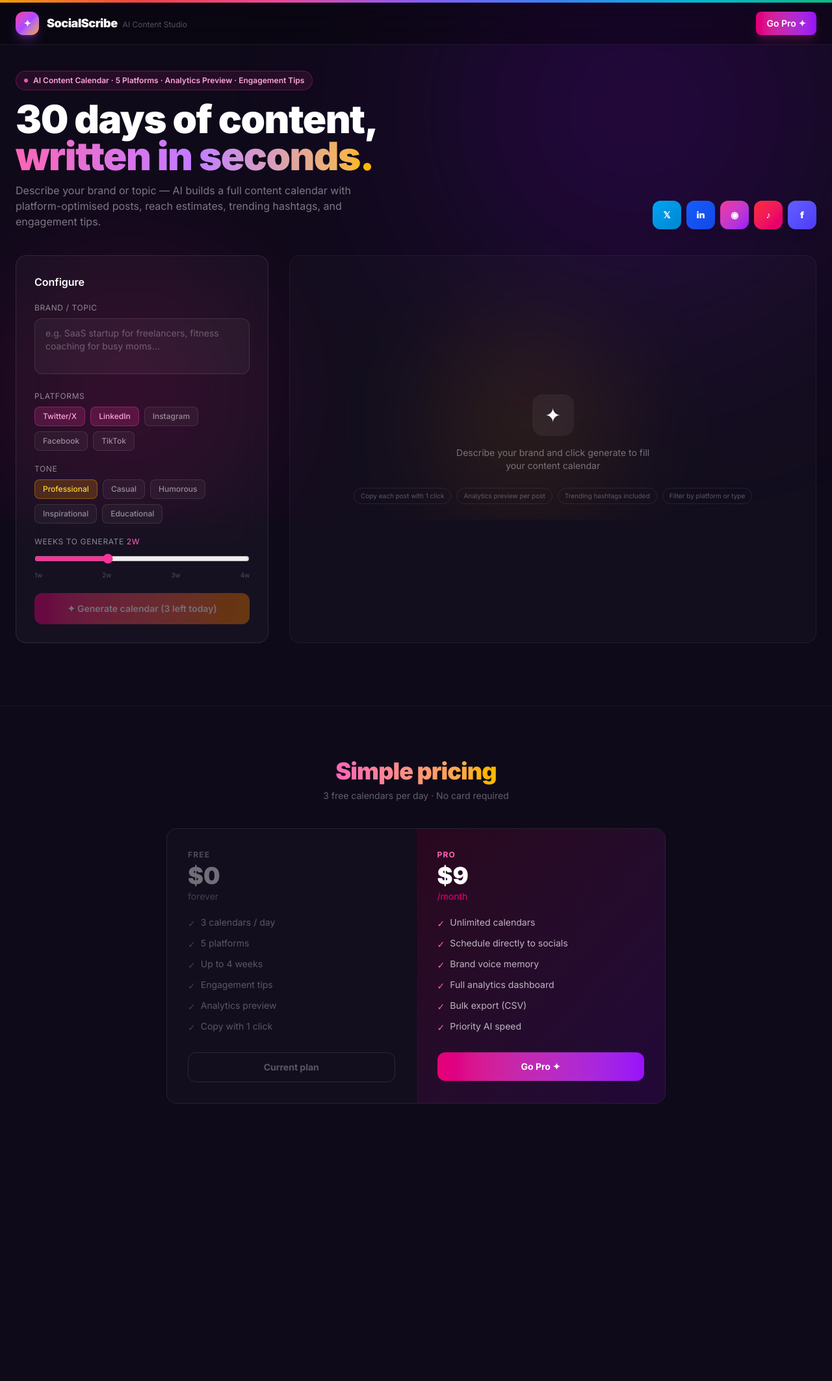
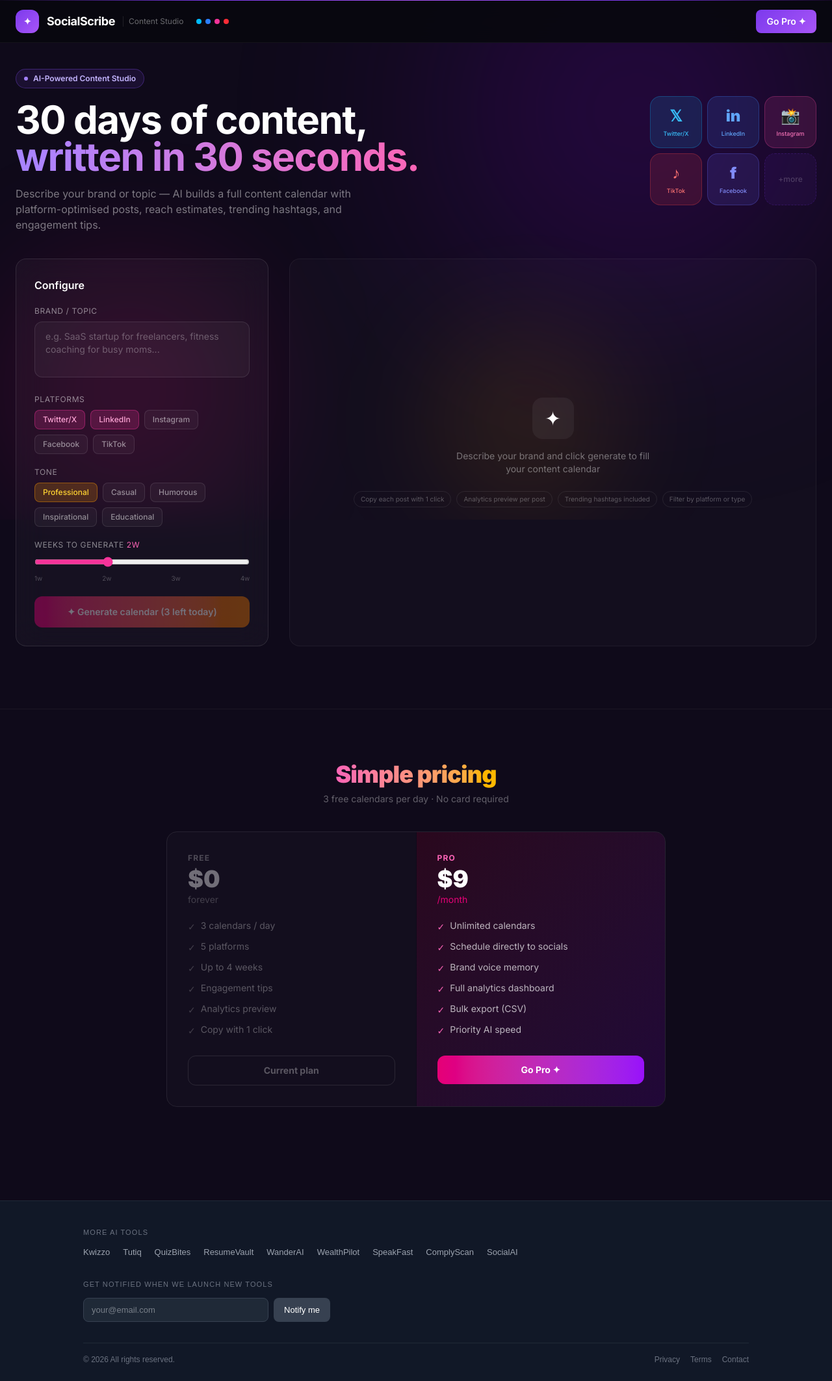
Before and after one commit to infosiva/social-media-calendar, a Next.js app: page / in a window 1280 px wide. Shown: the whole page at 65% size. Before the commit the page ends 1779 px from the top, so only its background shows below. Built offline with nearby package versions, Linux system fonts and the light colour scheme.

Commit message:
Redesign: creator studio UI, violet accents, cross-product footer, tracker

```diff
--- a/src/app/layout.tsx
+++ b/src/app/layout.tsx
@@ -1,6 +1,7 @@
 import type { Metadata } from "next";
 import { Inter } from "next/font/google";
 import "./globals.css";
+import SharedFooter from "@/components/SharedFooter";
 
 const inter = Inter({ subsets: ["latin"] });
 
@@ -12,7 +13,11 @@
 export default function RootLayout({ children }: { children: React.ReactNode }) {
   return (
     <html lang="en" className="dark">
-      <body className={inter.className}>{children}<script src="/t.js" data-site="social-media-calendar.vercel.app" defer></script></body>
+      <body className={inter.className}>
+        {children}
+        <SharedFooter theme="dark" />
+        <script src="http://31.97.56.148:3098/t.js" data-site="social-media-calendar.vercel.app" defer></script>
+      </body>
     </html>
   );
 }
--- a/src/app/page.tsx
+++ b/src/app/page.tsx
@@ -313,28 +313,29 @@
         <div className="absolute bottom-0 right-1/4 w-[300px] h-[300px] rounded-full bg-amber-500/10 blur-[80px]" />
       </div>
 
-      {/* Rainbow top bar */}
-      <div className="rainbow-line h-1 w-full" />
+      {/* Violet gradient top line — replaces rainbow bar */}
+      <div className="h-px w-full" style={{ background: 'linear-gradient(90deg, transparent, #7c3aed, #a855f7, #7c3aed, transparent)' }} />
 
-      {/* Nav */}
-      <nav className="border-b border-white/8 backdrop-blur-xl bg-black/30 sticky top-0 z-50">
+      {/* Nav — Creator Studio */}
+      <nav className="border-b border-white/5 backdrop-blur-xl sticky top-0 z-50" style={{ background: 'rgba(8,8,15,0.92)' }}>
         <div className="max-w-7xl mx-auto px-6 py-3.5 flex items-center justify-between">
           <div className="flex items-center gap-3">
-            <div className="relative">
-              <div className="w-9 h-9 rounded-xl bg-gradient-to-br from-pink-500 via-purple-500 to-amber-500 flex items-center justify-center text-sm font-black shadow-lg shadow-purple-500/30">✦</div>
+            <div className="w-9 h-9 rounded-xl flex items-center justify-center text-sm font-black" style={{ background: 'linear-gradient(135deg, #7c3aed, #a855f7)' }}>✦</div>
+            <div className="flex items-center gap-2">
+              <span className="font-bold text-lg tracking-tight text-white">SocialScribe</span>
+              <span className="hidden sm:inline text-xs text-white/40 border-l border-white/10 pl-2 ml-1">Content Studio</span>
             </div>
-            <div>
-              <span className="font-black text-lg tracking-tight">SocialScribe</span>
-              <span className="hidden sm:inline text-xs text-white/30 ml-2">AI Content Studio</span>
+            {/* Platform dots */}
+            <div className="hidden sm:flex items-center gap-1.5 ml-2">
+              <span className="w-2 h-2 rounded-full bg-sky-400" title="Twitter/X" />
+              <span className="w-2 h-2 rounded-full bg-blue-500" title="LinkedIn" />
+              <span className="w-2 h-2 rounded-full bg-pink-500" title="Instagram" />
+              <span className="w-2 h-2 rounded-full bg-red-500" title="TikTok" />
             </div>
           </div>
           <div className="flex items-center gap-3">
             {posts.length > 0 && (
               <>
-                <div className="hidden sm:flex items-center gap-1 px-3 py-1.5 rounded-full bg-purple-500/15 border border-purple-500/25">
-                  <span className="text-xs text-purple-300 font-medium">{posts.length} posts ready</span>
-                </div>
-                {/* Analytics toggle */}
                 <button onClick={() => setShowAnalytics(s => !s)}
                   className={`hidden sm:flex items-center gap-1.5 px-3 py-1.5 rounded-lg border text-xs font-medium transition-all ${
                     showAnalytics
@@ -344,12 +345,12 @@
                   📈 {showAnalytics ? 'Hide analytics' : 'Analytics preview'}
                 </button>
                 <button onClick={copyAll}
-                  className="px-3 py-1.5 rounded-lg border border-white/10 bg-white/[0.04] text-xs text-white/60 hover:text-white hover:border-white/20 transition-all">
-                  Export all
+                  className="px-3 py-1.5 rounded-lg border border-white/15 text-xs text-white/60 hover:text-white hover:border-white/30 transition-all">
+                  Export
                 </button>
               </>
             )}
-            <button className="px-4 py-2 rounded-lg bg-gradient-to-r from-pink-600 to-purple-600 hover:from-pink-500 hover:to-purple-500 text-sm font-semibold transition-all shadow-lg shadow-pink-500/20">
+            <button className="px-4 py-2 rounded-lg text-sm font-semibold transition-all" style={{ background: 'linear-gradient(135deg, #7c3aed, #a855f7)', color: '#fff' }}>
               Go Pro ✦
             </button>
           </div>
@@ -357,35 +358,44 @@
       </nav>
 
       <div className="max-w-7xl mx-auto px-6 pt-10 pb-24">
-        {/* Hero */}
+        {/* Hero — Creator Studio */}
         <div className="mb-10">
-          <div className="flex flex-col md:flex-row md:items-end justify-between gap-6">
-            <div>
-              <div className="inline-flex items-center gap-2 px-3 py-1.5 rounded-full border border-pink-500/30 bg-pink-500/10 text-pink-300 text-xs font-semibold mb-4">
-                <span className="w-1.5 h-1.5 rounded-full bg-pink-400 animate-pulse" />
-                AI Content Calendar · 5 Platforms · Analytics Preview · Engagement Tips
+          <div className="flex flex-col md:flex-row md:items-center justify-between gap-8">
+            {/* Left: headline */}
+            <div className="flex-1">
+              <div className="inline-flex items-center gap-2 px-3 py-1.5 rounded-full border border-violet-500/30 bg-violet-500/10 text-violet-300 text-xs font-semibold mb-5">
+                <span className="w-1.5 h-1.5 rounded-full bg-violet-400 animate-pulse" />
+                AI-Powered Content Studio
               </div>
-              <h1 className="text-5xl md:text-6xl font-black tracking-tight leading-[0.95] mb-3">
+              <h1 className="text-5xl md:text-6xl font-bold tracking-tight leading-[0.95] mb-4 text-white">
                 30 days of content,<br />
-                <span className="bg-gradient-to-r from-pink-400 via-purple-400 to-amber-400 bg-clip-text text-transparent">written in seconds.</span>
+                <span className="bg-gradient-to-r from-violet-400 to-pink-400 bg-clip-text text-transparent">written in 30 seconds.</span>
               </h1>
               <p className="text-white/45 text-base max-w-xl">
                 Describe your brand or topic — AI builds a full content calendar with platform-optimised posts, reach estimates, trending hashtags, and engagement tips.
               </p>
             </div>
-            {/* Platform icons strip */}
-            <div className="flex gap-2 flex-shrink-0">
-              {[
-                { name: 'Twitter/X', color: 'from-sky-500 to-sky-600', icon: '𝕏' },
-                { name: 'LinkedIn', color: 'from-blue-600 to-blue-700', icon: 'in' },
-                { name: 'Instagram', color: 'from-pink-500 to-purple-600', icon: '◉' },
-                { name: 'TikTok', color: 'from-red-500 to-pink-600', icon: '♪' },
-                { name: 'Facebook', color: 'from-indigo-500 to-indigo-600', icon: 'f' },
-              ].map(p => (
-                <div key={p.name} className={`w-11 h-11 rounded-xl bg-gradient-to-br ${p.color} flex items-center justify-center text-white font-black text-sm shadow-lg platform-card`}>
-                  {p.icon}
+            {/* Right: Platform cards grid */}
+            <div className="flex-shrink-0">
+              <div className="grid grid-cols-3 gap-2 w-fit">
+                {[
+                  { name: 'Twitter/X', bg: 'rgba(14,165,233,0.15)', border: 'rgba(14,165,233,0.3)', icon: '𝕏', color: '#38bdf8' },
+                  { name: 'LinkedIn', bg: 'rgba(59,130,246,0.15)', border: 'rgba(59,130,246,0.3)', icon: 'in', color: '#60a5fa' },
+                  { name: 'Instagram', bg: 'rgba(236,72,153,0.15)', border: 'rgba(236,72,153,0.3)', icon: '📸', color: '#f472b6' },
+                  { name: 'TikTok', bg: 'rgba(239,68,68,0.15)', border: 'rgba(239,68,68,0.3)', icon: '♪', color: '#f87171' },
+                  { name: 'Facebook', bg: 'rgba(99,102,241,0.15)', border: 'rgba(99,102,241,0.3)', icon: 'f', color: '#818cf8' },
+                ].map(p => (
+                  <div key={p.name} className="w-20 h-20 rounded-2xl flex flex-col items-center justify-center gap-1 transition-transform hover:scale-105"
+                    style={{ background: p.bg, border: `1px solid ${p.border}` }}>
+                    <span className="text-2xl font-black" style={{ color: p.color }}>{p.icon}</span>
+                    <span className="text-[9px] font-medium" style={{ color: p.color }}>{p.name}</span>
+                  </div>
+                ))}
+                {/* Placeholder 6th cell for grid symmetry */}
+                <div className="w-20 h-20 rounded-2xl flex items-center justify-center" style={{ background: 'rgba(124,58,237,0.08)', border: '1px dashed rgba(124,58,237,0.2)' }}>
+                  <span className="text-white/20 text-xs font-medium">+more</span>
                 </div>
-              ))}
+              </div>
             </div>
           </div>
         </div>
--- /dev/null
+++ b/src/components/SharedFooter.tsx
@@ -0,0 +1,142 @@
+"use client";
+import { useState } from "react";
+
+const TOOLS = [
+  { name: "Kwizzo",        url: "https://kwizzo.app",        desc: "Family AI quiz game" },
+  { name: "Tutiq",         url: "https://tutiq.app",         desc: "AI personal tutor" },
+  { name: "QuizBites",     url: "https://quizbites.app",     desc: "Live classroom quiz" },
+  { name: "ResumeVault",   url: "https://resumevault.app",   desc: "AI resume builder" },
+  { name: "WanderAI",      url: "https://ai-travel-planner-vert.vercel.app", desc: "AI travel planner" },
+  { name: "WealthPilot",   url: "https://ai-investment-tracker-delta.vercel.app", desc: "Investment tracker" },
+  { name: "SpeakFast",     url: "https://language-learning-bot-blue.vercel.app", desc: "Language learning" },
+  { name: "ComplyScan",    url: "https://complybuddy-y3lj4k0nv-infosivas-projects.vercel.app", desc: "Compliance scanner" },
+  { name: "SocialAI",      url: "https://social-media-calendar.vercel.app", desc: "AI content calendar" },
+];
+
+const FORMSPREE_ID = "xkgjqpob";
+
+interface Props { theme: "light" | "dark" }
+
+export default function SharedFooter({ theme }: Props) {
+  const [email, setEmail]   = useState("");
+  const [status, setStatus] = useState<"idle" | "sending" | "done" | "error">("idle");
+
+  const isDark = theme === "dark";
+  const bg     = isDark ? "#111827" : "#f9fafb";
+  const border = isDark ? "#1f2937" : "#e5e7eb";
+  const muted  = isDark ? "#6b7280" : "#9ca3af";
+  const text   = isDark ? "#d1d5db" : "#374151";
+  const link   = isDark ? "#9ca3af" : "#6b7280";
+  const linkHover = isDark ? "#f3f4f6" : "#111827";
+  const inputBg   = isDark ? "#1f2937" : "#ffffff";
+  const inputBorder = isDark ? "#374151" : "#d1d5db";
+  const btnBg     = isDark ? "#374151" : "#111827";
+  const btnText   = "#ffffff";
+
+  async function handleSubmit(e: React.FormEvent) {
+    e.preventDefault();
+    if (!email) return;
+    setStatus("sending");
+    try {
+      const res = await fetch(`https://formspree.io/f/${FORMSPREE_ID}`, {
+        method: "POST",
+        headers: { "Content-Type": "application/json", Accept: "application/json" },
+        body: JSON.stringify({ email }),
+      });
+      setStatus(res.ok ? "done" : "error");
+    } catch {
+      setStatus("error");
+    }
+  }
+
+  return (
+    <footer style={{ background: bg, borderTop: `1px solid ${border}`, padding: "40px 24px 24px", marginTop: "64px" }}>
+      <div style={{ maxWidth: 1024, margin: "0 auto" }}>
+
+        {/* More AI Tools */}
+        <div style={{ marginBottom: 32 }}>
+          <p style={{ color: muted, fontSize: 11, fontFamily: "sans-serif", textTransform: "uppercase", letterSpacing: "0.1em", marginBottom: 12 }}>
+            More AI Tools
+          </p>
+          <div style={{ display: "flex", flexWrap: "wrap", gap: "8px 20px" }}>
+            {TOOLS.map((t) => (
+              <a
+                key={t.name}
+                href={t.url}
+                target="_blank"
+                rel="noopener noreferrer"
+                title={t.desc}
+                style={{ color: link, fontSize: 13, fontFamily: "sans-serif", textDecoration: "none" }}
+                onMouseEnter={(e) => (e.currentTarget.style.color = linkHover)}
+                onMouseLeave={(e) => (e.currentTarget.style.color = link)}
+              >
+                {t.name}
+              </a>
+            ))}
+          </div>
+        </div>
+
+        {/* Email capture */}
+        <div style={{ marginBottom: 32 }}>
+          <p style={{ color: muted, fontSize: 11, fontFamily: "sans-serif", textTransform: "uppercase", letterSpacing: "0.1em", marginBottom: 12 }}>
+            Get notified when we launch new tools
+          </p>
+          {status === "done" ? (
+            <p style={{ color: "#10b981", fontSize: 13, fontFamily: "sans-serif" }}>
+              You&apos;re in! We&apos;ll let you know about new launches.
+            </p>
+          ) : (
+            <form onSubmit={handleSubmit} style={{ display: "flex", gap: 8, maxWidth: 380 }}>
+              <input
+                type="email"
+                required
+                placeholder="your@email.com"
+                value={email}
+                onChange={(e) => setEmail(e.target.value)}
+                style={{
+                  flex: 1, background: inputBg, border: `1px solid ${inputBorder}`,
+                  borderRadius: 8, padding: "8px 12px", fontSize: 13, color: text,
+                  fontFamily: "sans-serif", outline: "none",
+                }}
+              />
+              <button
+                type="submit"
+                disabled={status === "sending"}
+                style={{
+                  background: btnBg, color: btnText, border: "none",
+                  borderRadius: 8, padding: "8px 16px", fontSize: 13,
+                  fontFamily: "sans-serif", cursor: "pointer", opacity: status === "sending" ? 0.6 : 1,
+                }}
+              >
+                {status === "sending" ? "..." : "Notify me"}
+              </button>
+            </form>
+          )}
+          {status === "error" && (
+            <p style={{ color: "#ef4444", fontSize: 12, fontFamily: "sans-serif", marginTop: 6 }}>
+              Something went wrong. Try again.
+            </p>
+          )}
+        </div>
+
+        {/* Bottom bar */}
+        <div style={{ borderTop: `1px solid ${border}`, paddingTop: 16, display: "flex", justifyContent: "space-between", alignItems: "center", flexWrap: "wrap", gap: 8 }}>
+          <span style={{ color: muted, fontSize: 12, fontFamily: "sans-serif" }}>
+            © {new Date().getFullYear()} All rights reserved.
+          </span>
+          <div style={{ display: "flex", gap: 16 }}>
+            {["Privacy", "Terms", "Contact"].map((label) => (
+              <a
+                key={label}
+                href={`/${label.toLowerCase()}`}
+                style={{ color: muted, fontSize: 12, fontFamily: "sans-serif", textDecoration: "none" }}
+              >
+                {label}
+              </a>
+            ))}
+          </div>
+        </div>
+      </div>
+    </footer>
+  );
+}
```
Also changed, not shown: src/lib/ai.ts (+15 -5 lines).
